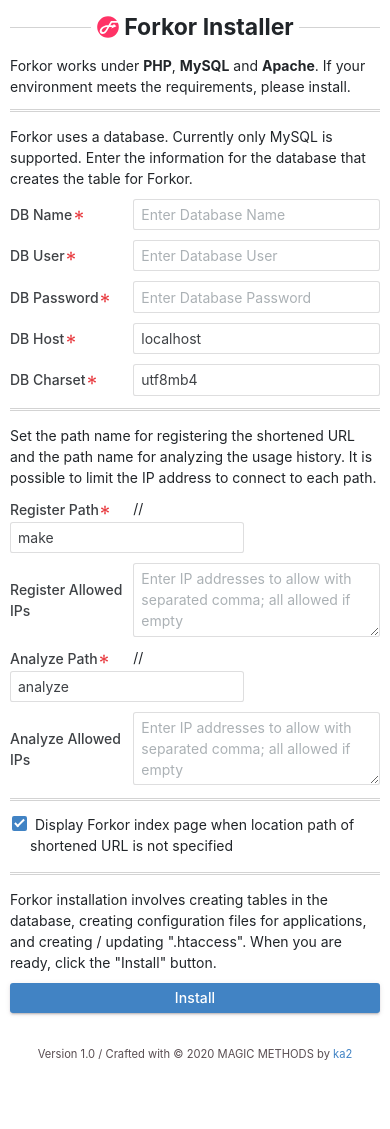
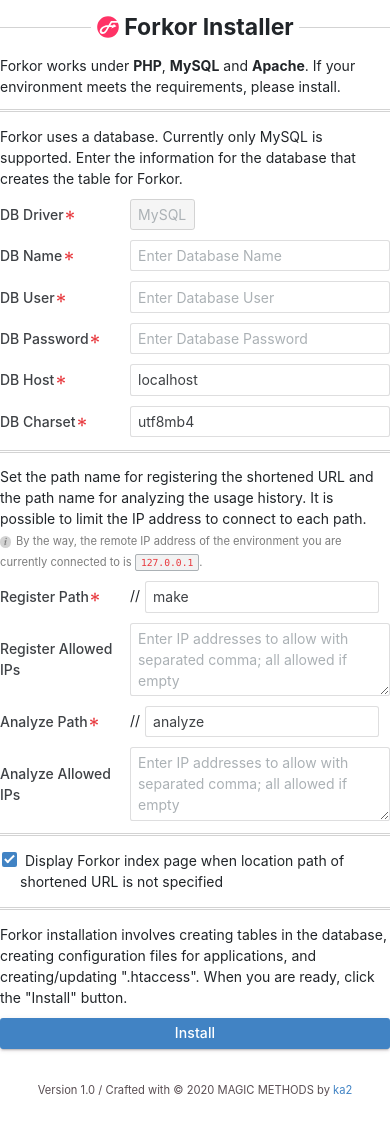
Before and after one commit to ka215/forkor, a PHP site: page /install.php in a window 390 px wide. Before the commit the page ends 1060 px from the top, so only its background shows below. Run offline with PHP 8.4, Linux system fonts and the light colour scheme.

Commit message:
Modify files around installer

```diff
--- a/app/Forkor.php
+++ b/app/Forkor.php
@@ -186,7 +186,8 @@ class Forkor
         if ( @file_exists( $this->config ) ) {
             require_once $config;
         } else {
-            die( '<b>Error</b>: Can not load config!' );
+            defined( 'DEBUG_MODE' ) or define( 'DEBUG_MODE', false );
+            die( '<div style="margin:auto;text-align:center"><h3>Does not exist configuration file of Forkor.</h3><a href="./install.php">Please Install Now!</a></div>' );
         }
 
         // Error Settings for debug
--- a/config.prototype.php
+++ b/config.prototype.php
@@ -9,14 +9,8 @@ if ( ! defined( 'FORKOR_HOST_HASH' ) || FORKOR_HOST_HASH !== sha1( $_SERVER['HTT
     exit;
 }
 
-// Forkor Common Info.
-define( 'APP_NAME',   'Forkor' );
-define( 'VERSION',    '1.0' );
-define( 'APP_ROOT',   __DIR__ );
-define( 'DEBUG_MODE', false );
-
-// Database
-define( 'DB_DRIVER',  'mysql' );
+// Database Settings
+define( 'DB_DRIVER',  '#%dsn_prefix%#' );
 define( 'DB_NAME',    '#%db_name%#' );
 define( 'DB_USER',    '#%db_user%#' );
 define( 'DB_PASS',    '#%db_pass%#' );
@@ -27,7 +21,7 @@ define( 'DB_CHARSET', '#%db_charset%#' );
 define( 'REGISTER_PATH', '#%register_path%#' );
 $ips_allowed_to_register = [
     // IP addresses to allow; all allowed if empty
-    // c.f. $_SERVER['SERVER_ADDR'], '123.123.1.23', ...
+    // c.f. $_SERVER['SERVER_ADDR'], '123.123.4.56', ...
     '#%register_allowed_ips%#'
 ];
 define( 'REGISTER_ALLOWED_IPS', $ips_allowed_to_register );
@@ -36,7 +30,7 @@ define( 'REGISTER_ALLOWED_IPS', $ips_allowed_to_register );
 define( 'ANALYZE_PATH',  '#%analyze_path%#' );
 $ips_allowed_to_analyze = [
     // IP addresses to allow; all allowed if empty
-    // c.f. $_SERVER['SERVER_ADDR'], '123.123.1.23', ...
+    // c.f. $_SERVER['SERVER_ADDR'], '123.123.4.56', ...
     '#%analyze_allowed_ips%#'
 ];
 define( 'ANALYZE_ALLOWED_IPS', $ips_allowed_to_analyze );
@@ -44,4 +38,8 @@ define( 'ANALYZE_ALLOWED_IPS', $ips_allowed_to_analyze );
 // Forkor Index: Not Found if false
 define( 'SHOW_INDEX', '#%show_index%#' );
 
-// Shortener URL Generate Settings
+// Switching Debug Mode: Defaults to false as OFF
+define( 'DEBUG_MODE', false );
+
+// Other Advanced Settings
+// Not yet
--- a/index.php
+++ b/index.php
@@ -1,11 +1,15 @@
 <?php
-/* */
-ini_set( 'display_errors', 1 );
-ini_set( 'log_errors', 'On' );
-error_reporting( E_ALL );
-/* */
+/*
+ * Forkor application front. This file prepares the environment of the application,
+ * reads the external extension file, if any, and instantiates the application class.
+ *
+ * @package forkor
+ */
 
-// Define host hash
+// Forkor Application Preferences
+define( 'APP_NAME',         'Forkor' );
+define( 'VERSION',          '1.0' );
+define( 'APP_ROOT',         __DIR__ );
 define( 'FORKOR_HOST_HASH', sha1( $_SERVER['HTTP_HOST'] ) );
 
 // Loading if exists users custom functions file
--- a/install.php
+++ b/install.php
@@ -1,10 +1,28 @@
 <?php
 /*
- * Installer of the ".htaccess" for Forkor
+ * Installer for the Forkor
+ *
+ * @package forkor
  */
+function load_constants() {
+    $is_loaded = false;
+    if ( file_exists( __DIR__ . '/index.php' ) && $_tmp_index = @file_get_contents( __DIR__ . '/index.php' ) ) {
+        $_lines = explode( "\n", $_tmp_index );
+        foreach ( $_lines as $_line ) {
+            if ( strpos( $_line, 'define(' ) !== false ) {
+                eval( $_line );
+            }
+        }
+        if ( defined( 'APP_NAME' ) && defined( 'VERSION' ) && defined( 'APP_ROOT' ) && defined( 'FORKOR_HOST_HASH' ) ) {
+            $is_loaded = true;
+        }
+    }
+    if ( ! $is_loaded ) {
+        die( 'The Forkor installer could not ready. There is a problem with the file structure of the application. Please get the package again from the repository.' );
+    }
+}
 
-// Define host hash
-define( 'FORKOR_HOST_HASH', sha1( $_SERVER['HTTP_HOST'] ) );
+load_constants();
 
 require_once __DIR__ . '/config.prototype.php';
 
@@ -234,7 +252,7 @@ if ( $httppost ) {
     $internal_css = <<<EOS
 /* Internal CSS */
 [data-standby="shown"] { visibility: hidden; opacity: 0; transition: opacity 0.3s linear; }
-body > * { margin: 0 auto; width: calc(100% - 2rem); max-width: 960px; }
+body > *:not(.dialog-backdrop) { margin: 0 auto; width: 100%; max-width: 960px; }
 .forkor-logo { position: relative; display: inline-block; width: 1em; height: 1em; margin-right: 0.5rem; line-height: 1.5; }
 .forkor-logo::after { position: absolute; content: ''; left: 50%; top: 50%; width: 100%; height: 100%; background-image: url(./assets/forkor.svg); background-size: contain; background-position: center center; background-repeat: no-repeat; transform: translate(-50%, -50%); }
 EOS;
@@ -309,9 +327,17 @@ echo htmlspecialchars( $forkor_aconf ); ?></code></pre>
     <div class="my1">
     <p>Forkor works under <b>PHP</b>, <b>MySQL</b> and <b>Apache</b>. If your environment meets the requirements, please install.</p>
     <hr class="double">
-    <form method="post" id="forkor-installer" class="sloth-validation">
+    <form method="post" id="forkor-installer" class="sloth-validation" autocomplete="off">
         <p class="mb1">Forkor uses a database. Currently only MySQL is supported. Enter the information for the database that creates the table for Forkor.</p>
         <input type="hidden" name="dsn_prefix" value="mysql">
+        <div class="inline mb1">
+            <label for="dsn-prefix" class="m0 required" data-switch-class="sm:w-1-3,md:w-1-5,lg:w-1-6" />DB Driver</label>
+            <label for="dsn-prefix" class="m0" _data-switch-class="sm:w-2-3,md:w-2-5,lg:w-1-3">
+                <select id="dsn-prefix" name="dsn_prefix" class="m0" readonly>
+                    <option value="mysql">MySQL</option>
+                </select>
+            </label>
+        </div>
         <div class="inline mb1">
             <label for="db-name" class="m0 required" data-switch-class="sm:w-1-3,md:w-1-5,lg:w-1-6">DB Name</label>
             <input type="text" id="db-name" name="db_name" placeholder="Enter Database Name" class="m0" data-switch-class="sm:w-2-3,md:w-2-5,lg:w-1-3" required>
@@ -333,7 +359,10 @@ echo htmlspecialchars( $forkor_aconf ); ?></code></pre>
             <input type="text" id="db-charset" name="db_charset" placeholder="Enter Database Charset" value="utf8mb4" class="m0" data-switch-class="sm:w-2-3,md:w-2-5,lg:w-1-3" required>
         </div>
         <hr class="double">
-        <p class="mb1">Set the path name for registering the shortened URL and the path name for analyzing the usage history. It is possible to limit the IP address to connect to each path.</p>
+        <p class="mb1">
+            Set the path name for registering the shortened URL and the path name for analyzing the usage history. It is possible to limit the IP address to connect to each path.<br>
+            <small class="note mb2">By the way, the remote IP address of the environment you are currently connected to is <code><?= $_SERVER['REMOTE_ADDR'] ?></code>.</small>
+        </p>
         <div class="inline mb1">
             <label for="register-path" class="m0 required" data-switch-class="sm:w-1-3,md:w-1-5,lg:w-1-6">Register Path</label>
             <span class="mrh"><?= dirname( $_SERVER['REQUEST_URI'] ) . '/' ?></span>
@@ -360,7 +389,7 @@ echo htmlspecialchars( $forkor_aconf ); ?></code></pre>
             </label>
         </div>
         <hr class="double">
-        <p class="mb1">Forkor installation involves creating tables in the database, creating configuration files for applications, and creating / updating ".htaccess". When you are ready, click the "Install" button.</p>
+        <p class="mb1">Forkor installation involves creating tables in the database, creating configuration files for applications, and creating/updating ".htaccess". When you are ready, click the "Install" button.</p>
         <div class="inline mb1">
             <button type="submit" id="btn-install" class="w-full">Install</button>
         </div>
```
